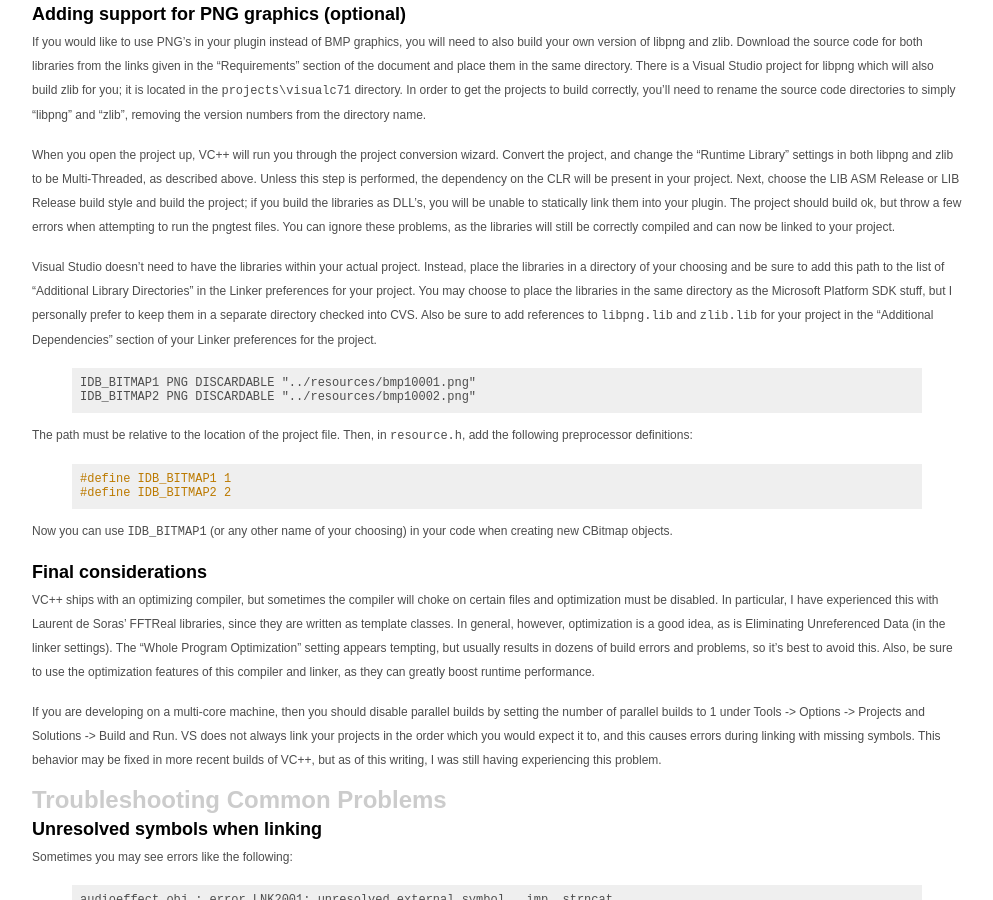
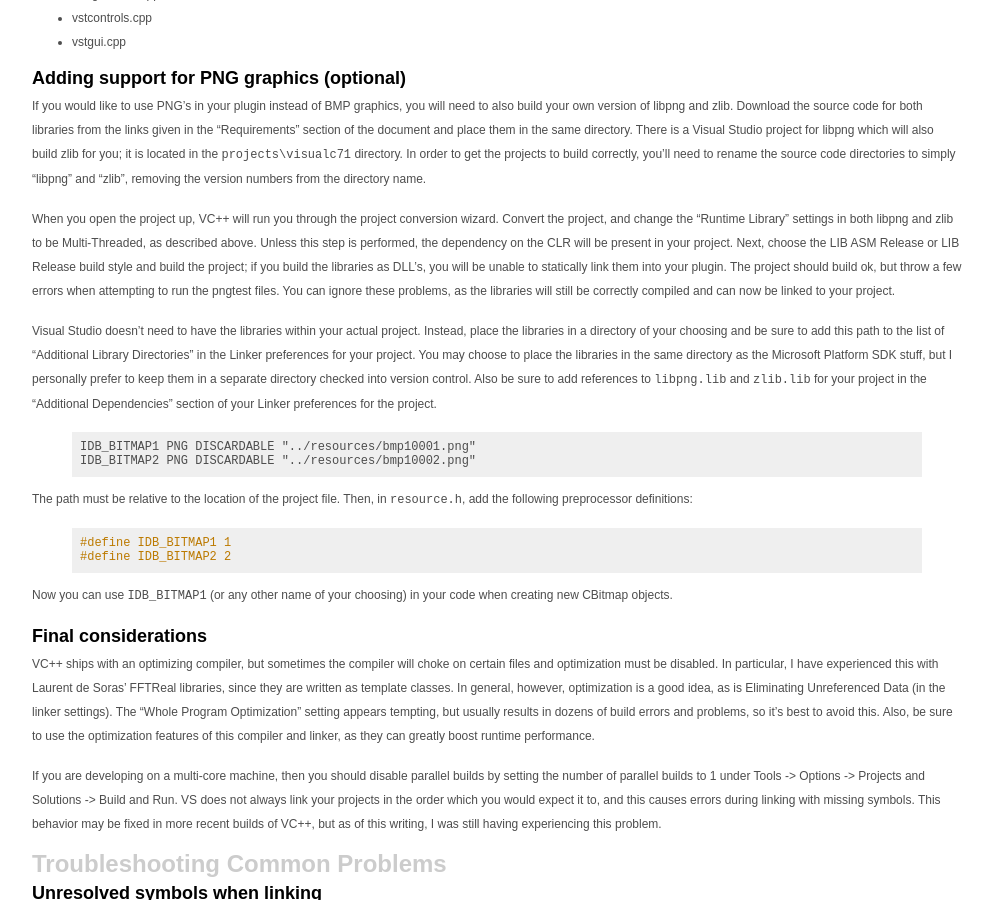
Before and after one commit to teragonaudio/Website, a Jekyll site: the page built from _posts/2010-02-17-How-to-make-VST-plugins-in-Visual-Studio.md, in a window 1280 px wide and 900 px high, scrolled down 3961 px. Shown: the whole window, without its empty margins (143-1136 px from the left). Built offline with Jekyll 4.4.1, drawn with Linux system fonts in a browser that asks for light colours; some of the changed text lies outside the part shown.

Commit message:
Minor improvements

```diff
--- a/_posts/2010-02-17-How-to-make-VST-plugins-in-Visual-Studio.md
+++ b/_posts/2010-02-17-How-to-make-VST-plugins-in-Visual-Studio.md
@@ -302,9 +307,9 @@ Instead, place the libraries in a directory of your choosing and be sure to
 add this path to the list of "Additional Library Directories" in the Linker
 preferences for your project. You may choose to place the libraries in the
 same directory as the Microsoft Platform SDK stuff, but I personally prefer to
-keep them in a separate directory checked into CVS. Also be sure to add
-references to `libpng.lib` and `zlib.lib` for your project in the "Additional
-Dependencies" section of your Linker preferences for the project.
+keep them in a separate directory checked into version control. Also be sure
+to add references to `libpng.lib` and `zlib.lib` for your project in the
+"Additional Dependencies" section of your Linker preferences for the project.
 
 {% highlight text %}
 
```
Also changed, not shown: other parts of _posts/2010-02-17-How-to-make-VST-plugins-in-Visual-Studio.md (+6 -1 lines).
